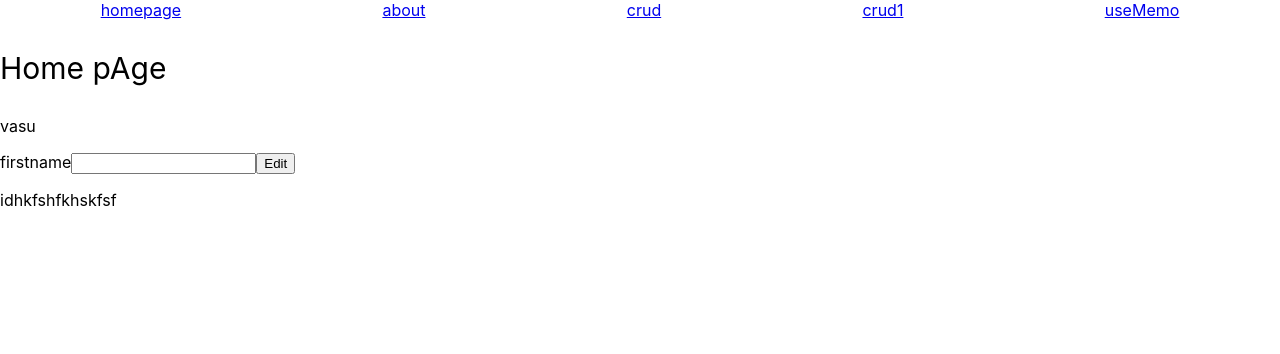
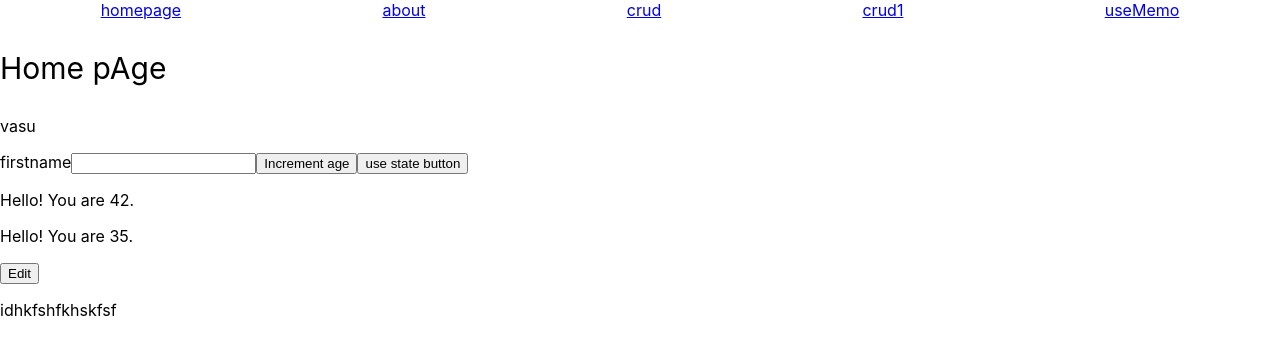
Before and after one commit to JustMilan1999/react-ex, a React (Create React App) app: page / in a window 1280 px wide. Shown: the top 354 px of the page. Built offline with nearby package versions, Linux system fonts and the light colour scheme.

Commit message:
counter file add

```diff
--- a/src/App.js
+++ b/src/App.js
@@ -12,6 +12,7 @@ import Crud from "./components/Crud";
 import Crud1 from "./components/Crud1";
 import UseRef from "./components/UseRef";
 import UseMemo from "./components/UseMemo";
+import Counter from "./components/useReducer";
 
 function App() {
   const inputRef = useRef(null);
@@ -68,9 +69,10 @@ function App() {
         >
           djlfjsldfjlf
         </p> */}
+
         <label>firstname</label>
         <input name="firstname" id="firstname" ref={inputRef} />
-
+        <Counter />
         <UseRef ref={inputRef} value={value} bool={bool} />
       </ThemeContext.Provider>
     </>
--- a/src/components/useReducer.js
+++ b/src/components/useReducer.js
@@ -1,28 +1,37 @@
-import { useReducer } from "react";
+import { act } from "@testing-library/react";
+import { useReducer, useState } from "react";
 
 function reducer(state, action) {
   if (action.type === "incremented_age") {
     return {
       age: state.age + 1,
     };
+  } else {
+    document.getElementById("showmsg").innerHTML = action.action;
   }
-  throw Error("Unknown action.");
 }
 
-function Counter() {
+const Counter = () => {
+  const [age, setAge] = useState(35);
   const [state, dispatch] = useReducer(reducer, { age: 42 });
+  const age1 = () => {
+    setAge(age + 1);
+  };
 
   return (
     <>
       <button
         onClick={() => {
-          dispatch({ type: "incremented_age" });
+          dispatch({ type: "incremented_age", action: "setAge Change" });
         }}
       >
         Increment age
       </button>
-      <p>Hello! You are {state.age}.</p>
+      <button onClick={age1}>use state button</button>
+      <p>Hello! You are {state?.age}.</p>
+      <p>Hello! You are {age}.</p>
+      <p id="showmsg"></p>
     </>
   );
-}
+};
 export default Counter;
```
